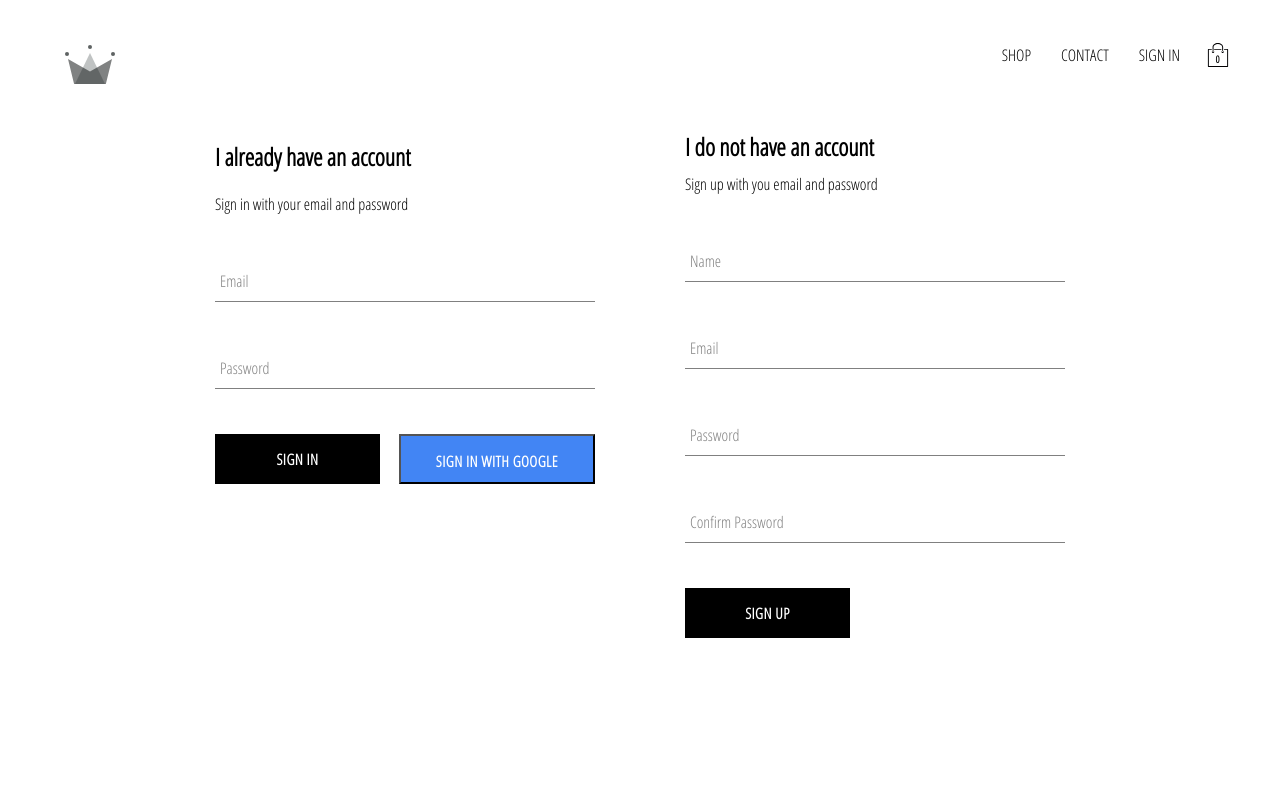
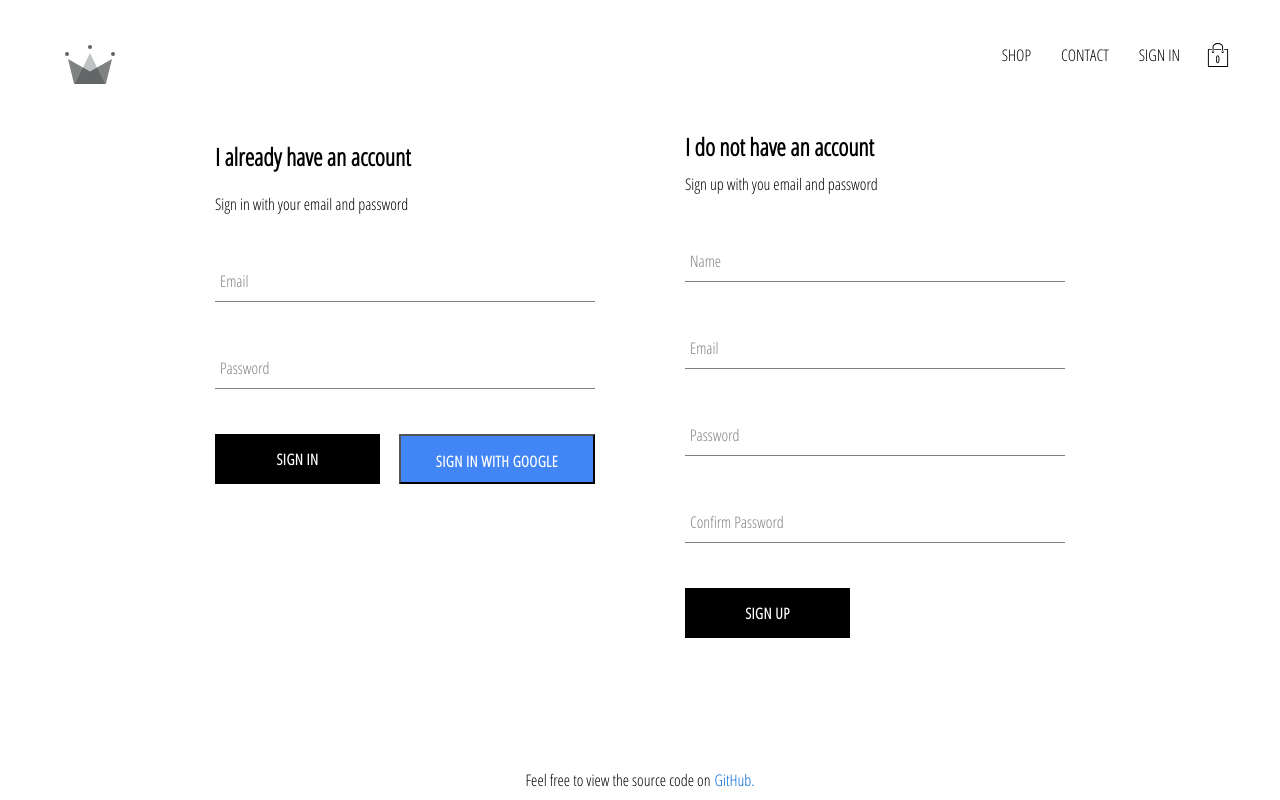
Before and after one commit to scottgilmoredev/e-commerce-react, a React (Create React App) app in the folder client/: page /signin in a window 1280 px wide. Built offline with nearby package versions, Linux system fonts and the light colour scheme; no server answers.

Commit message:
Add footer component

```diff
--- a/client/src/App.js
+++ b/client/src/App.js
@@ -5,6 +5,7 @@ import { createStructuredSelector } from 'reselect';
 
 // Components
 import ErrorBoundary from './components/error-boundary/error-boundary.component';
+import Footer from './components/footer/footer.component';
 import Header from './components/header/header.component';
 import Spinner from './components/spinner/spinner.component';
 
@@ -68,6 +69,7 @@ const App = ({ checkUserSession, currentUser }) => {
           </Suspense>
         </ErrorBoundary>
       </Switch>
+      <Footer />
     </div>
   );
 }
--- /dev/null
+++ b/client/src/components/footer/footer.component.jsx
@@ -0,0 +1,13 @@
+import React from 'react';
+
+// Styles
+import { FooterContainer, LinkText } from './footer.styles';
+
+const Footer = () => (
+    <FooterContainer>
+        Feel free to view the source code on
+        <LinkText href="https://github.com/awesomescott/harrys-hoods">&nbsp;GitHub.</LinkText>
+    </FooterContainer>
+);
+
+export default Footer;
--- /dev/null
+++ b/client/src/components/footer/footer.styles.jsx
@@ -0,0 +1,18 @@
+import styled from 'styled-components';
+
+export const FooterContainer = styled.div`
+    align-items: center;
+    background-color: white;
+    bottom: 0;
+    display: flex;
+    height: 40px;
+    justify-content: center;
+    left: 0;
+    position: fixed;
+    text-align: center;
+    width: 100%;
+`;
+
+export const LinkText = styled.a`
+    color: #0366d6;
+`;
```
